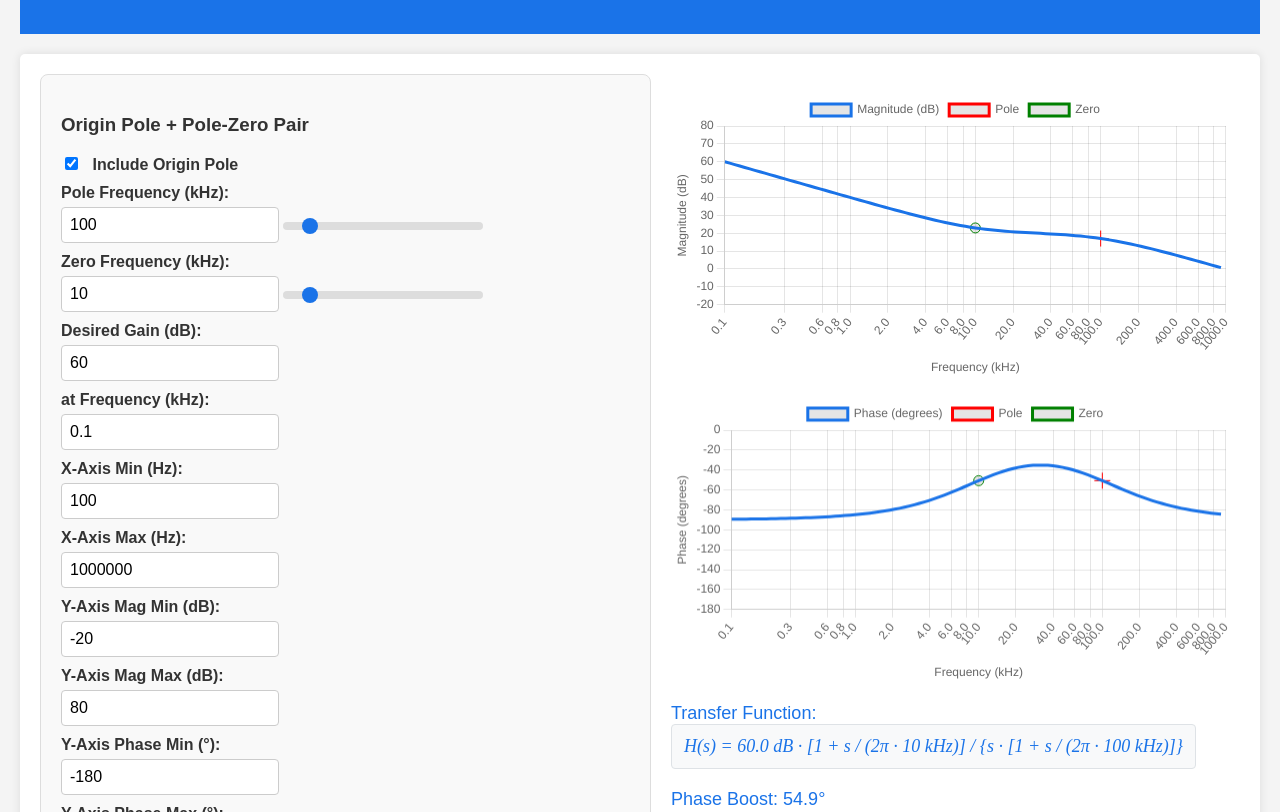
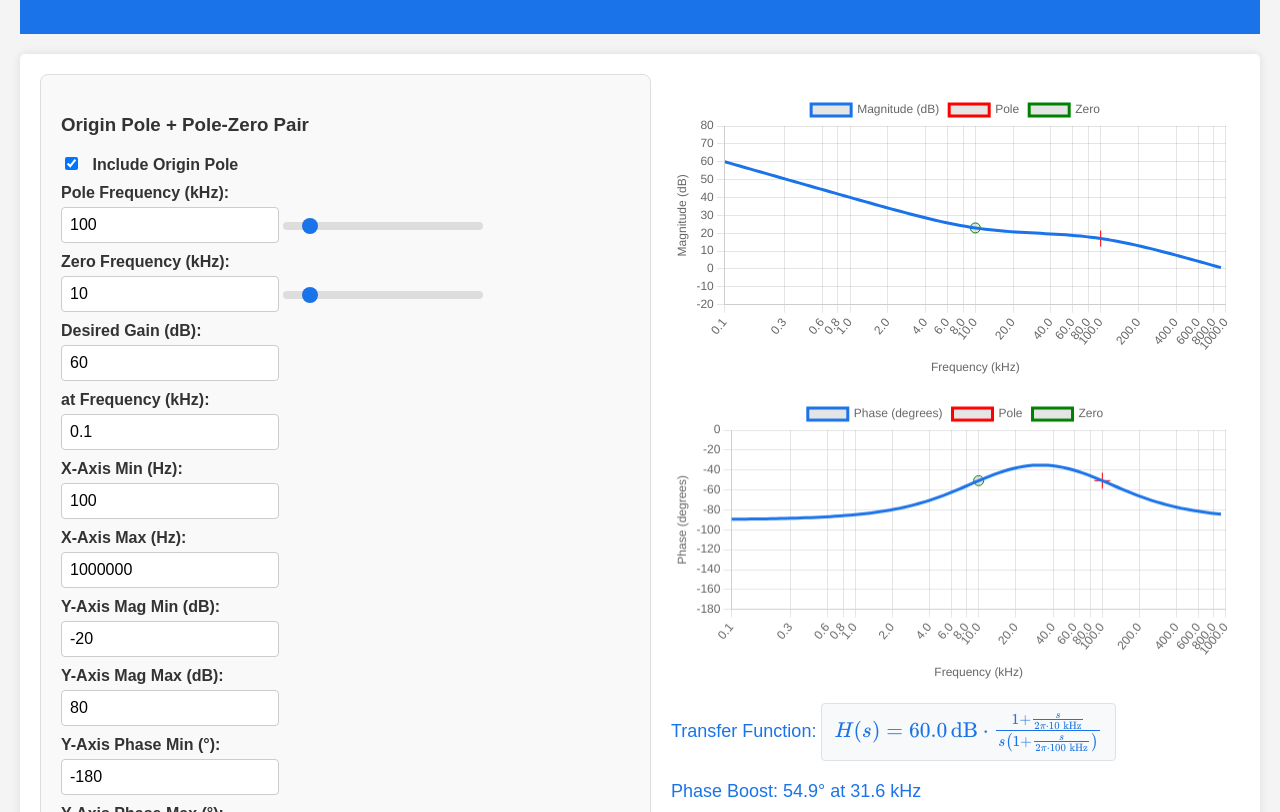
Before and after one commit to jspencergit/engineering-hub, a plain HTML site: page compensation-visualizer.html in a window 1280 px wide. Shown: the part 140-952 px from the top of the page. Drawn offline with nearby package versions, Linux system fonts and the light colour scheme.

Commit message:
Update compensation-visualizer.html
Pretty equation

```diff
--- a/compensation-visualizer.html
+++ b/compensation-visualizer.html
@@ -5,6 +5,8 @@
     <meta name="viewport" content="width=device-width, initial-scale=1.0">
     <title>Compensation Visualizer - Analog Engineering Hub</title>
     <script src="https://cdn.jsdelivr.net/npm/chart.js"></script>
+    <script src="https://polyfill.io/v3/polyfill.min.js?features=es6"></script>
+    <script id="MathJax-script" async src="https://cdn.jsdelivr.net/npm/mathjax@3/es5/tex-mml-chtml.js"></script>
     <style>
         body {
             font-family: Arial, sans-serif;
@@ -83,15 +85,12 @@
             font-size: 18px;
             color: #1a73e8;
         }
-        .transfer span {
+        .transfer .mathjax-eq {
             display: inline-block;
-            font-family: "Times New Roman", serif;
-            font-style: italic;
+            padding: 8px 12px;
             background-color: #f8f9fa;
-            padding: 8px 12px;
             border: 1px solid #dee2e6;
             border-radius: 4px;
-            line-height: 1.5;
         }
         .calculator button {
             background-color: #1a73e8;
@@ -170,8 +169,8 @@
         <div class="charts">
             <canvas id="bodeMagChart"></canvas>
             <canvas id="bodePhaseChart"></canvas>
-            <div class="transfer">Transfer Function: <span id="transfer-output">H(s) = </span></div>
-            <div class="phase-boost">Phase Boost: <span id="phase-boost-output">0</span>°</div>
+            <div class="transfer">Transfer Function: <span class="mathjax-eq" id="transfer-output">\( H(s) = \)</span></div>
+            <div class="phase-boost">Phase Boost: <span id="phase-boost-output">0</span></div>
         </div>
     </section>
 
@@ -183,7 +182,7 @@
                 labels: [],
                 datasets: [
                     { label: "Magnitude (dB)", data: [], borderColor: "#1a73e8", fill: false, pointRadius: 0 },
-                    { label: "Pole", data: [], pointRadius: 8, pointStyle: "cross", borderColor: "red", showLine: false }, // Bigger X
+                    { label: "Pole", data: [], pointRadius: 8, pointStyle: "cross", borderColor: "red", showLine: false },
                     { label: "Zero", data: [], pointRadius: 5, pointStyle: "circle", borderColor: "green", showLine: false }
                 ]
             },
@@ -209,7 +208,7 @@
                 labels: [],
                 datasets: [
                     { label: "Phase (degrees)", data: [], borderColor: "#1a73e8", fill: false, pointRadius: 0 },
-                    { label: "Pole", data: [], pointRadius: 8, pointStyle: "cross", borderColor: "red", showLine: false }, // Bigger X
+                    { label: "Pole", data: [], pointRadius: 8, pointStyle: "cross", borderColor: "red", showLine: false },
                     { label: "Zero", data: [], pointRadius: 5, pointStyle: "circle", borderColor: "green", showLine: false }
                 ]
             },
@@ -252,11 +251,11 @@
             let K = Math.pow(10, gainDb / 20) / mag;
             document.getElementById("gain-output").textContent = K.toFixed(2);
 
-            // Transfer Function (prettier, with 2π and kHz)
+            // Transfer Function (LaTeX with MathJax)
             let transferText = includeOrigin
-                ? `H(s) = ${gainDb.toFixed(1)} dB · [1 + s / (2π · ${fz / 1000} kHz)] / {s · [1 + s / (2π · ${fp / 1000} kHz)]}`
-                : `H(s) = ${gainDb.toFixed(1)} dB · [1 + s / (2π · ${fz / 1000} kHz)] / [1 + s / (2π · ${fp / 1000} kHz)]`;
-            document.getElementById("transfer-output").textContent = transferText;
+                ? `\\( H(s) = ${gainDb.toFixed(1)} \\, \\text{dB} \\cdot \\frac{1 + \\frac{s}{2\\pi \\cdot ${fz / 1000} \\, \\text{kHz}}}{s \\left(1 + \\frac{s}{2\\pi \\cdot ${fp / 1000} \\, \\text{kHz}}\\right)} \\)`
+                : `\\( H(s) = ${gainDb.toFixed(1)} \\, \\text{dB} \\cdot \\frac{1 + \\frac{s}{2\\pi \\cdot ${fz / 1000} \\, \\text{kHz}}}{1 + \\frac{s}{2\\pi \\cdot ${fp / 1000} \\, \\text{kHz}}} \\)`;
+            document.getElementById("transfer-output").innerHTML = transferText;
 
             // Generate Bode plot data
             let freqs = [];
@@ -286,12 +285,12 @@
             let zeroDb = 20 * Math.log10(zeroMag);
             let zeroPhase = 45 - Math.atan(wz / wp) * 180 / Math.PI + (includeOrigin ? -90 : 0);
 
-            // Phase Boost
+            // Phase Boost with frequency
             let fBoost = Math.sqrt(fp * fz);
             let wBoost = 2 * Math.PI * fBoost;
             let phaseBoost = Math.atan(wBoost / wz) * 180 / Math.PI - Math.atan(wBoost / wp) * 180 / Math.PI;
-            let boost = phaseBoost.toFixed(1);
-            document.getElementById("phase-boost-output").textContent = boost;
+            let boostText = `${phaseBoost.toFixed(1)}° at ${(fBoost / 1000).toFixed(1)} kHz`;
+            document.getElementById("phase-boost-output").textContent = boostText;
 
             // Update magnitude chart
             magChart.data.labels = freqs;
@@ -314,6 +313,9 @@
             phaseChart.options.scales.y.min = yPhaseMin;
             phaseChart.options.scales.y.max = yPhaseMax;
             phaseChart.update();
+
+            // Re-render MathJax
+            MathJax.typeset();
         }
 
         function updateFromSlider(type) {
```
